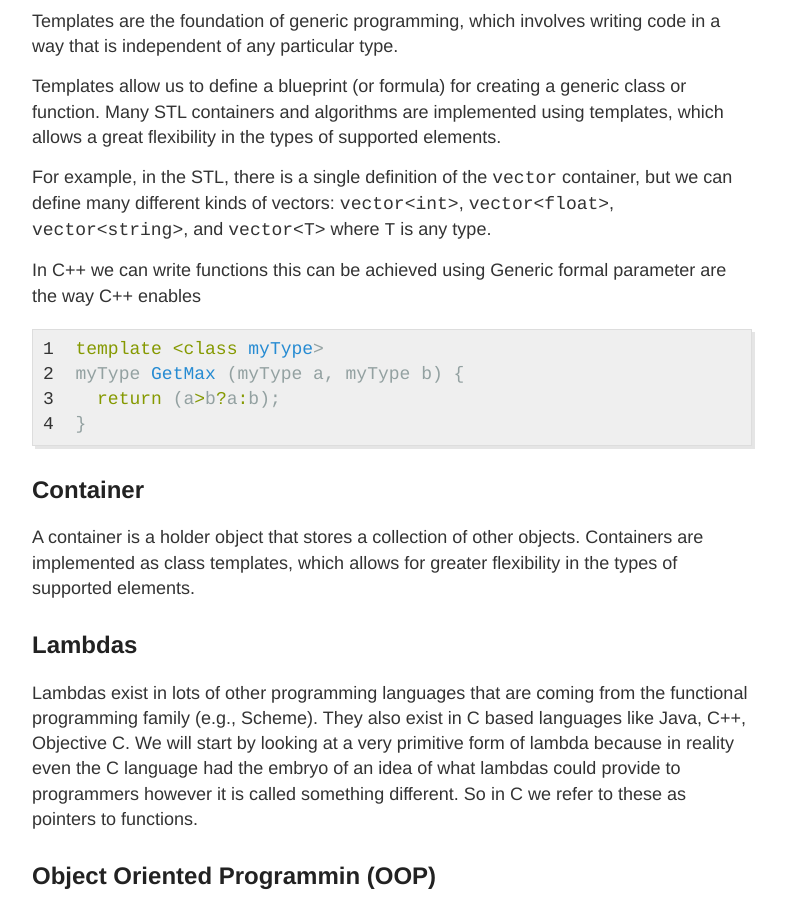
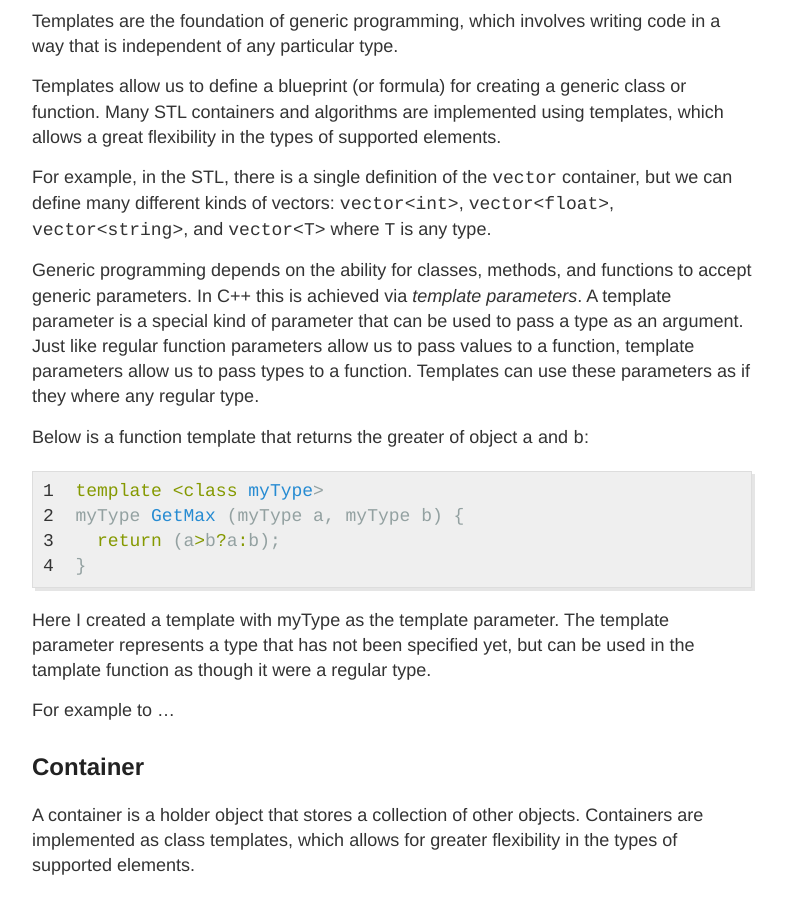
Before and after one commit to gutucristian/gutucristian.github.io, a Jekyll site: the page built from _posts/2019-03-16-C++-Essentials.md, in a window 1280 px wide and 900 px high, scrolled down 323 px. Shown: the whole window, without its empty margins (248-1034 px from the left). Built offline with Jekyll 4.4.1, drawn with Linux system fonts in a browser that asks for light colours; our own code applies the rules of GitHub Pages for plain Markdown files; some of the changed text lies outside the part shown.

Commit message:
Update 2019-03-16-C++-Essentials.md

```diff
--- a/_posts/2019-03-16-C++-Essentials.md
+++ b/_posts/2019-03-16-C++-Essentials.md
@@ -8,7 +8,9 @@ Templates allow us to define a blueprint (or formula) for creating a generic cla
 
 For example, in the STL, there is a single definition of the `vector` container, but we can define many different kinds of vectors: `vector<int>`, `vector<float>`, `vector<string>`, and `vector<T>` where `T` is any type.
 
-In C++ we can write functions this can be achieved using Generic formal parameter are the way C++ enables
+Generic programming depends on the ability for classes, methods, and functions to accept generic parameters. In C++ this is achieved via _template parameters_. A template parameter is a special kind of parameter that can be used to pass a type as an argument. Just like regular function parameters allow us to pass values to a function, template parameters allow us to pass types to a function. Templates can use these parameters as if they where any regular type.
+
+Below is a function template that returns the greater of object `a` and `b`:
 
 {% highlight c++ linenos %}
   template <class myType>
@@ -16,6 +18,10 @@ In C++ we can write functions this can be achieved using Generic formal paramete
     return (a>b?a:b);
   }
 {% endhighlight %}
+
+Here I created a template with myType as the template parameter. The template parameter represents a type that has not been specified yet, but can be used in the tamplate function as though it were a regular type.
+
+For example to ...
 
 ## Container
 
@@ -64,3 +70,7 @@ Class variable(s): also known as static member variables and there is only one c
 - array
 - trees
 - linked list
+
+## Misc
+
+A formal parameter is a variable which is part of the method signature. An argument is the variable being passed in to the function or method.
```
